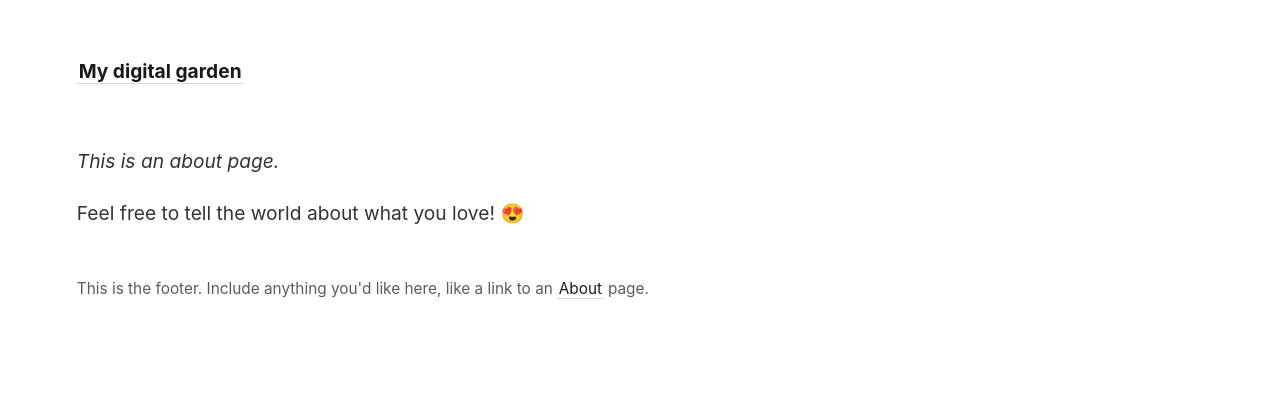
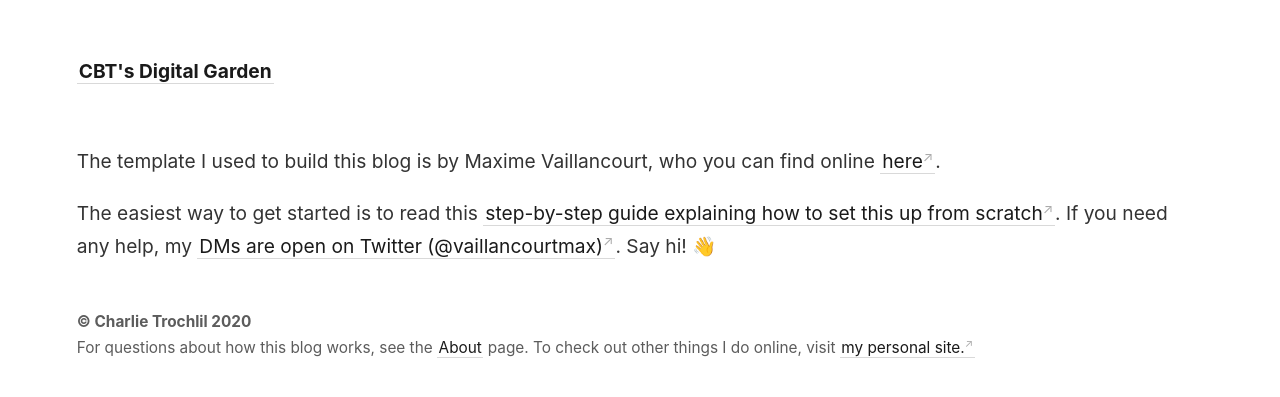
Before and after one commit to rhymeswithvocal/digital-garden, a Jekyll site: the page built from _pages/about.md, in a window 1280 px wide. Shown: the top 397 px of the page. Built offline with Jekyll 4.4.1, drawn with Linux system fonts in a browser that asks for light colours.

Commit message:
getting my changes made to the template

```diff
--- a/404.html
+++ b/404.html
@@ -6,6 +6,6 @@ id: "not-found"
 ---
 
 <div>
-  <h1>Oops, that's a 404. 🙈</h1>
-  <p>Looks like this page doesn't exist. <a href="/">Return home</a> to get a fresh start.</p>
+  <h1>Oops, that's a 404.</h1>
+  <p>Looks like this page doesn't exist. <a href="index.html">Return home</a> to get a fresh start.</p>
 </div>
--- a/_config.yml
+++ b/_config.yml
@@ -1,4 +1,4 @@
-title:               My digital garden
+title:               CBT's Digital Garden
 include:             ['_pages']
 exclude:             ['_includes/notes_graph.json']
 # You may need to change the base URL depending on your deploy configuration.
--- a/_includes/footer.html
+++ b/_includes/footer.html
@@ -1 +1,3 @@
-This is the footer. Include anything you'd like here, like a link to an <a class="internal-link" href="/about">About</a> page.
+<b>© Charlie Trochlil 2020</b>
+<br>
+ For questions about how this blog works, see the <a class="internal-link" href="/about">About</a> page. To check out other things I do online, visit <a class="external-link" href="charlietrochlil.com">my personal site.</a>
--- a/_pages/about.md
+++ b/_pages/about.md
@@ -4,6 +4,6 @@ title: About
 permalink: /about
 ---
 
-*This is an about page.*
+The template I used to build this blog is by Maxime Vaillancourt, who you can find online [here](https://maximevaillancourt.com/).
 
-Feel free to tell the world about what you love! 😍
+The easiest way to get started is to read this [step-by-step guide explaining how to set this up from scratch](https://maximevaillancourt.com/blog/setting-up-your-own-digital-garden-with-jekyll). If you need any help, my [DMs are open on Twitter (@vaillancourtmax)](https://twitter.com/vaillancourtmax). Say hi! 👋
```
Also changed, not shown: _notes/cats.md (+3 -1 lines), _notes/firstnote.md (added, +9 -0 lines), _pages/index.md (+1 -1 lines), 1 other file.
